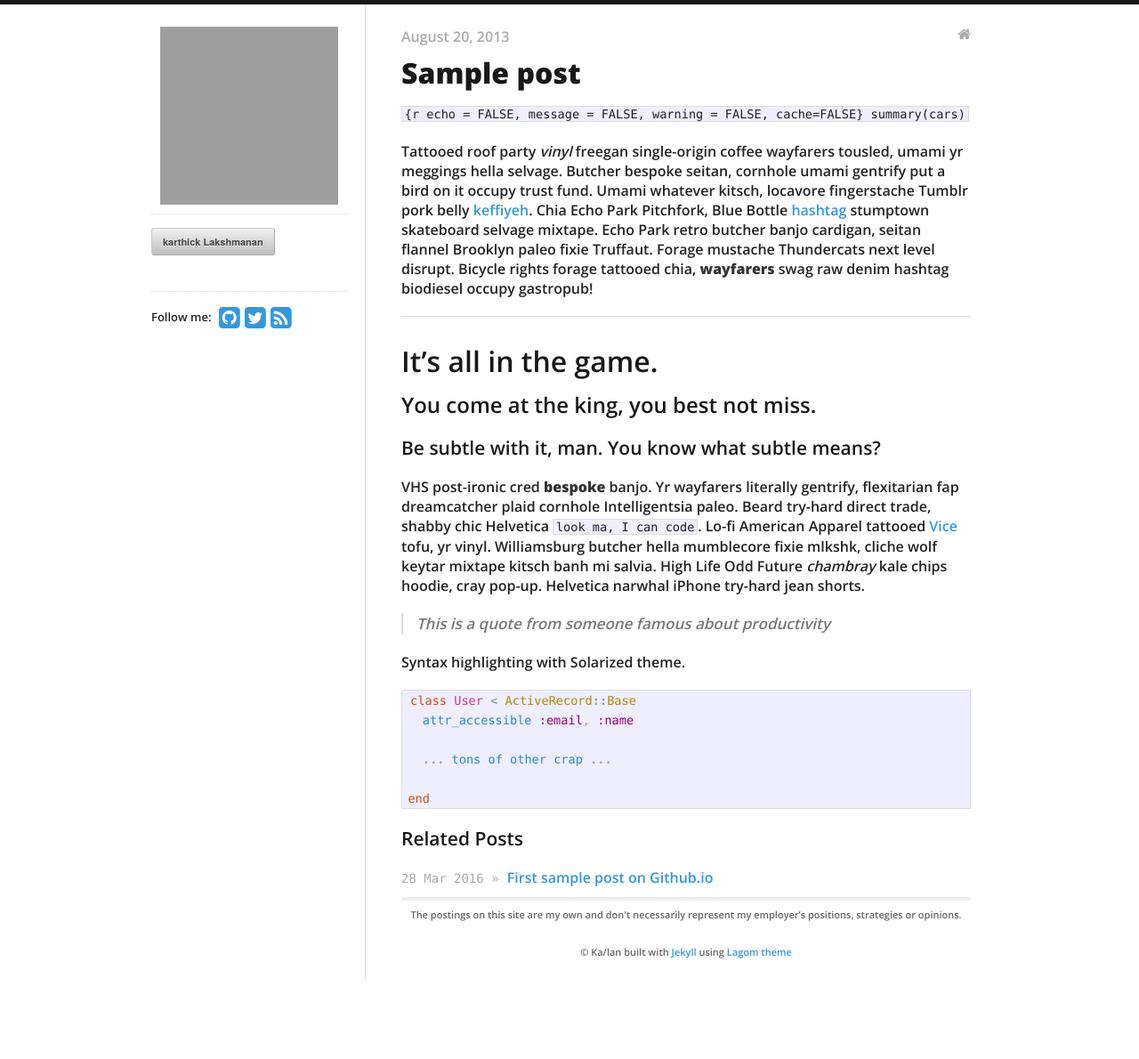
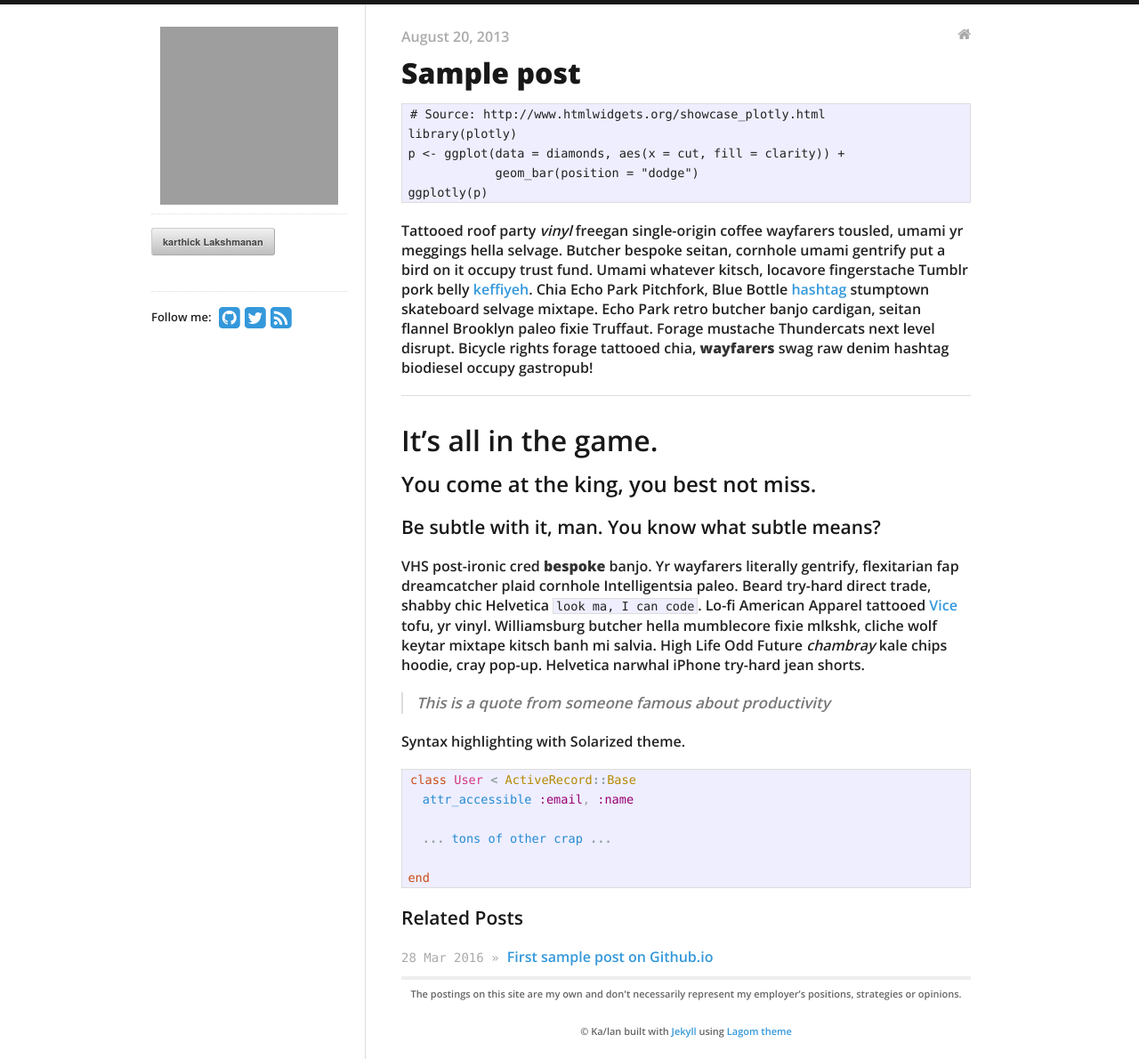
Before and after one commit to itskarthicklakshmanan/karthicklaksman.github.io, a Jekyll site: the page built from _posts/2013-08-20-sample-post.md, in a window 1280 px wide. Shown: the whole page at 89% size. Built offline with Jekyll 4.4.1, drawn with Linux system fonts in a browser that asks for light colours; nearby versions of some CDN libraries; before the commit the page ends 1101 px from its top, so only the background shows below that; grey boxes are pictures that could not be loaded.

Commit message:
Update 2013-08-20-sample-post.md

````diff
--- a/_posts/2013-08-20-sample-post.md
+++ b/_posts/2013-08-20-sample-post.md
@@ -6,8 +6,13 @@
 output: html_document
 ---
 
-```{r echo = FALSE, message = FALSE, warning = FALSE, cache=FALSE}
-summary(cars)
+
+```{r}
+# Source: http://www.htmlwidgets.org/showcase_plotly.html
+library(plotly)
+p <- ggplot(data = diamonds, aes(x = cut, fill = clarity)) +
+            geom_bar(position = "dodge")
+ggplotly(p)
 ```
 
 Tattooed roof party *vinyl* freegan single-origin coffee wayfarers tousled, umami yr
````
